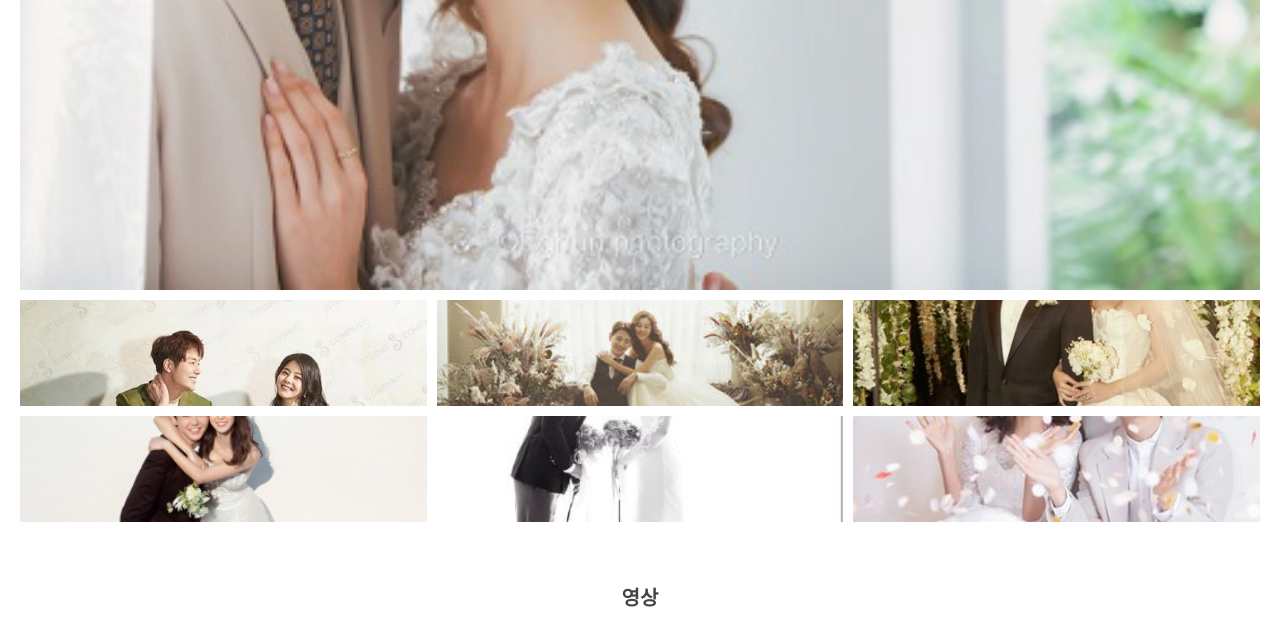
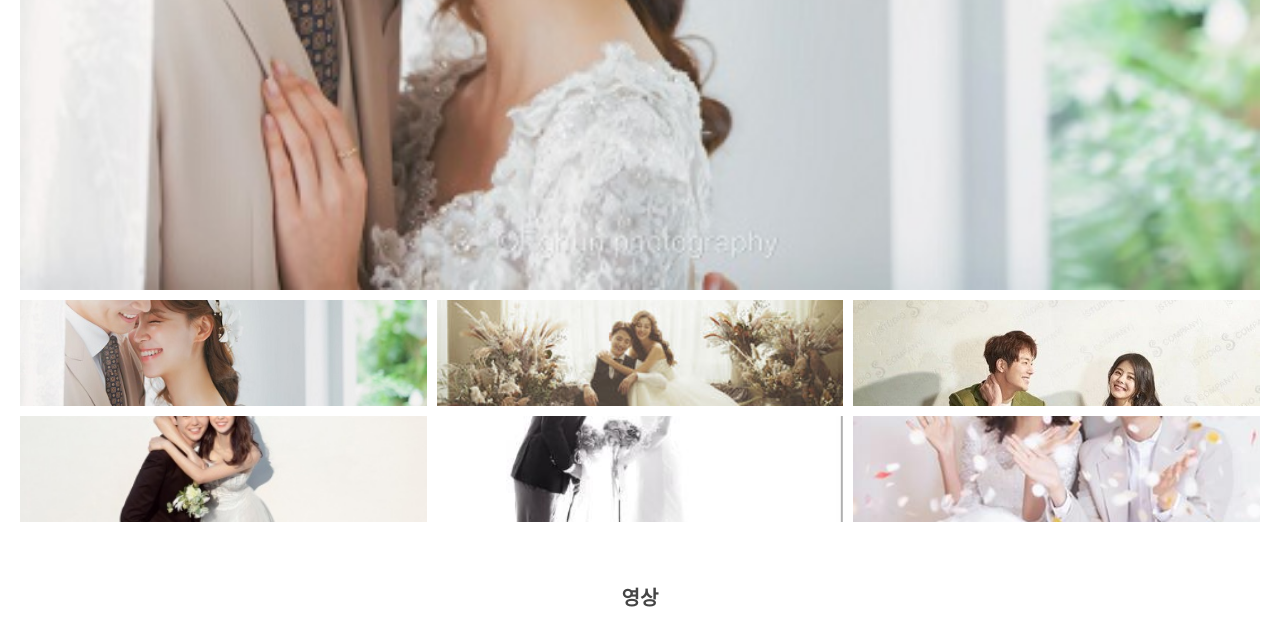
Before and after one commit to hyo-jeong-2/mobile_invitaion, a plain HTML site: page index.html in a window 1280 px wide. Shown: the part 2214-2834 px from the top of the page. Drawn offline with nearby package versions, Linux system fonts and the light colour scheme.

Commit message:
Update index.html

```diff
--- a/index.html
+++ b/index.html
@@ -6,6 +6,8 @@
   <meta name="viewport" content="width=device-width, initial-scale=1.0">
   <title>결혼 초대장</title>
   <link href="https://fonts.googleapis.com/css2?family=Nanum+Gothic:wght@400;700&family=Nanum+Myeongjo:wght@400;700&display=swap" rel="stylesheet">
+  <script src="js//jquery-3.6.0.min.js"></script>
+  <script src="js/main.js"></script>
   <link rel="stylesheet" href="style.css">
 </head>
 <body>
@@ -69,7 +71,7 @@
       <ul class="galleryList">
           <li>
               <a href="#">
-              <img src="images/photo2.jpg" alt="1">
+              <img src="images/photo01.jpg" alt="1">
              </a>
          </li>
        <li>
@@ -79,7 +81,7 @@
    </li>
    <li>
     <a href="#">
-    <img src="images/photo5.png" alt="3">
+    <img src="images/photo2.jpg" alt="3">
 
    </a>
 </li>
```
